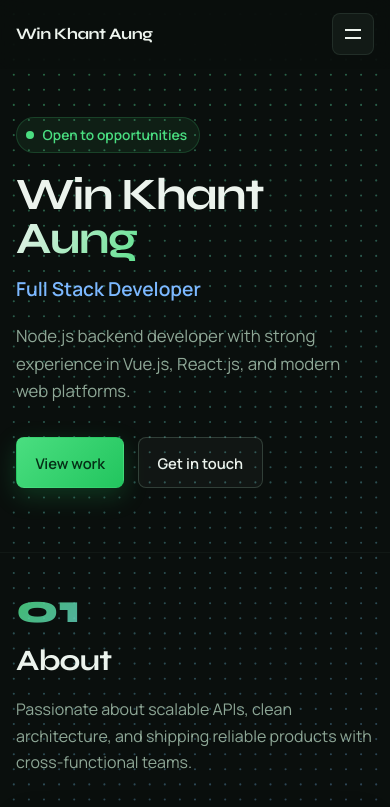
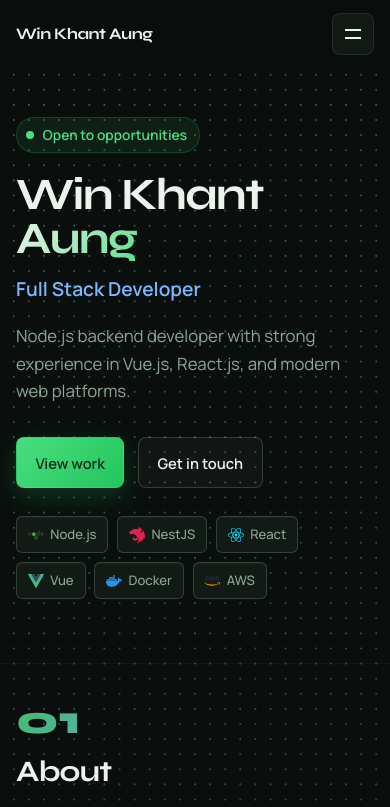
Before and after one commit to leon-99/portfolio, a Vue app: page / in a window 390 px wide. Shown: the top 807 px of the page. Built offline with nearby package versions, Linux system fonts and the light colour scheme.

Commit message:
Add hero stack component and enhance styling in style.css. Introduced a new technology stack display in Hero.vue with icons and updated grid layout in style.css for better alignment and responsiveness.

```diff
--- a/src/components/Hero.vue
+++ b/src/components/Hero.vue
@@ -1,5 +1,15 @@
 <script setup lang="ts">
+import { Icon } from '@iconify/vue'
 import { profile } from '@/data/portfolio'
+
+const heroStack = [
+  { name: 'Node.js', icon: 'logos:nodejs' },
+  { name: 'NestJS', icon: 'logos:nestjs' },
+  { name: 'React', icon: 'logos:react' },
+  { name: 'Vue', icon: 'logos:vue' },
+  { name: 'Docker', icon: 'logos:docker-icon' },
+  { name: 'AWS', icon: 'logos:aws' },
+]
 </script>
 
 <template>
@@ -24,6 +34,13 @@ import { profile } from '@/data/portfolio'
           <a href="#contact" class="btn btn-secondary">Get in touch</a>
         </div>
       </div>
+
+      <ul class="hero-stack" aria-label="Primary technologies">
+        <li v-for="tech in heroStack" :key="tech.name">
+          <Icon :icon="tech.icon" class="hero-stack-icon" aria-hidden="true" />
+          <span>{{ tech.name }}</span>
+        </li>
+      </ul>
     </div>
   </section>
 </template>
--- a/src/style.css
+++ b/src/style.css
@@ -293,13 +293,28 @@ button {
   .hero.section {
     min-height: calc(100svh - 4.25rem);
   }
+
+  .hero-grid {
+    grid-template-columns: minmax(0, 1fr) auto;
+    gap: clamp(2rem, 6vw, 5rem);
+    align-items: start;
+  }
+
+  .hero-stack {
+    display: grid;
+    grid-template-columns: repeat(3, auto);
+    gap: 0.55rem;
+    justify-content: start;
+    justify-items: start;
+    align-self: start;
+  }
 }
 
 .hero-grid {
   display: grid;
   grid-template-columns: 1fr;
   gap: 1.75rem;
-  align-items: center;
+  align-items: start;
 }
 
 .hero-copy {
@@ -378,6 +393,35 @@ button {
   display: flex;
   flex-wrap: wrap;
   gap: 0.85rem;
+}
+
+.hero-stack {
+  display: flex;
+  flex-wrap: wrap;
+  gap: 0.55rem;
+  margin: 0;
+  padding: 0;
+  list-style: none;
+}
+
+.hero-stack li {
+  display: inline-flex;
+  align-items: center;
+  gap: 0.4rem;
+  padding: 0.42rem 0.68rem;
+  border: 1px solid var(--border-strong);
+  border-radius: 6px;
+  background: var(--surface);
+  box-shadow: 0 1px 0 rgba(255, 255, 255, 0.04) inset;
+  color: var(--text-muted);
+  font-size: 0.82rem;
+  font-weight: 500;
+}
+
+.hero-stack-icon {
+  width: 1rem;
+  height: 1rem;
+  flex-shrink: 0;
 }
 
 .btn {
```
